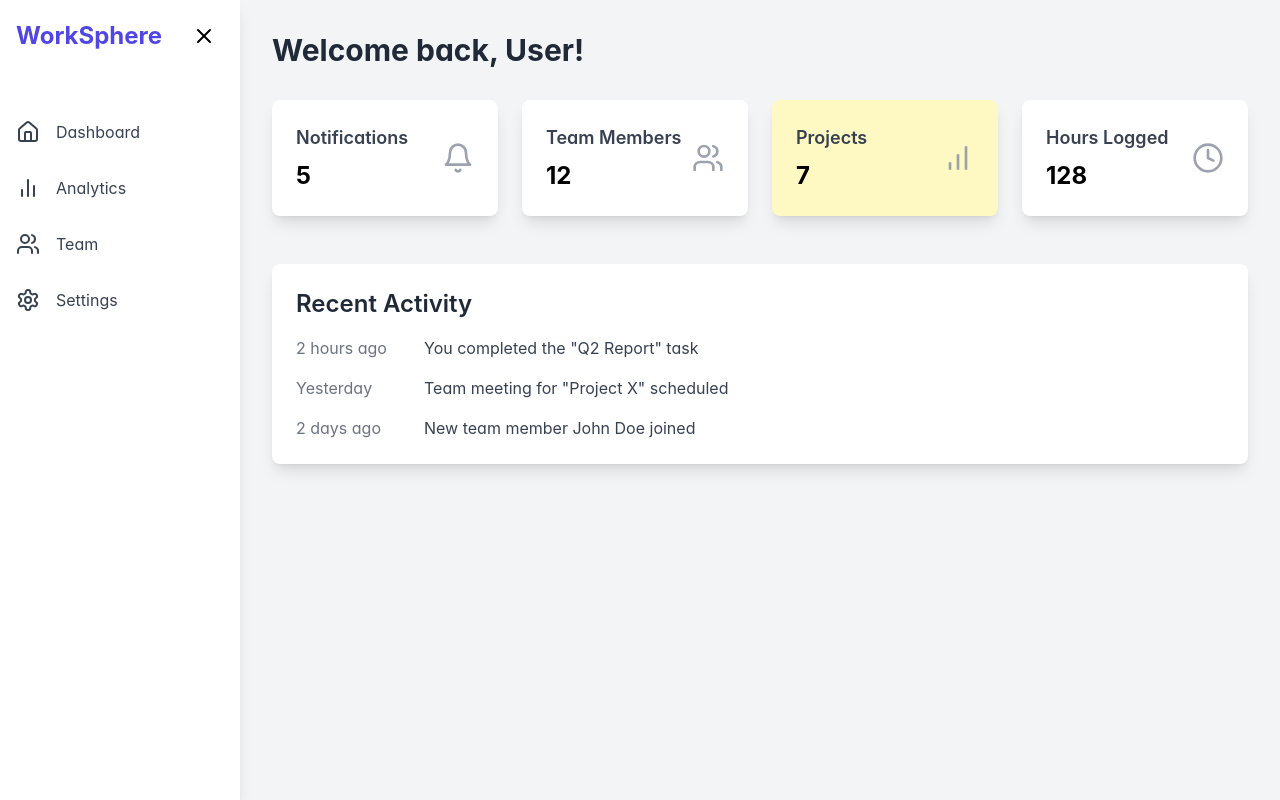
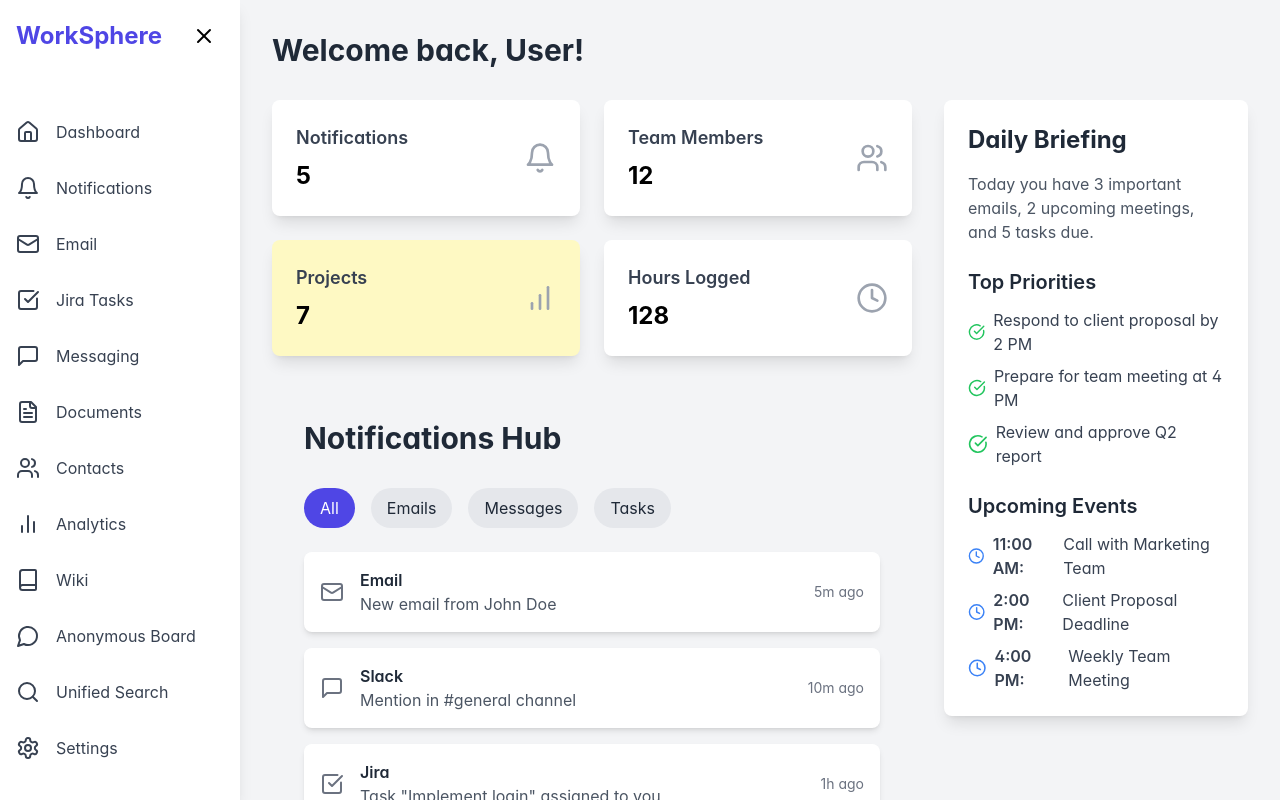
Before and after one commit to Darksp33d/WorkSphere-React, a React (Create React App) app: page /dashboard in a window 1280 px wide. Built offline with nearby package versions, Linux system fonts and the light colour scheme.

Commit message:
notification hub

```diff
--- a/src/App.js
+++ b/src/App.js
@@ -3,6 +3,8 @@ import { BrowserRouter as Router, Routes, Route, Navigate } from 'react-router-d
 import HomePage from './Components/HomePage';
 import Dashboard from './Components/Dashboard';
 import AuthenticatedLayout from './Components/AuthenticatedLayout';
+import NotificationsHub from './Components/NotificationsHub';
+import DailyBriefing from './Components/DailyBriefing';
 
 const PrivateRoute = ({ children }) => {
   const isAuthenticated = true; // Replace with actual auth check
@@ -15,7 +17,8 @@ const App = () => {
       <Routes>
         <Route path="/" element={<HomePage />} />
         <Route path="/dashboard" element={<PrivateRoute><Dashboard /></PrivateRoute>} />
-        {/* Add other authenticated routes here */}
+        <Route path="/notifications" element={<PrivateRoute><NotificationsHub /></PrivateRoute>} />
+        <Route path ="/daily-briefing" element={<PrivateRoute><DailyBriefing /></PrivateRoute>} />
       </Routes>
     </Router>
   );
--- /dev/null
+++ b/src/Components/DailyBriefing.jsx
@@ -0,0 +1,62 @@
+import React, { useState, useEffect } from 'react';
+import { motion } from 'framer-motion';
+import { Calendar, Clock, CheckCircle } from 'lucide-react';
+
+const DailyBriefing = () => {
+  const [briefing, setBriefing] = useState(null);
+
+  useEffect(() => {
+    // TODO: Fetch daily briefing from AI service
+    const dummyBriefing = {
+      date: new Date().toLocaleDateString(),
+      summary: "Today you have 3 important emails, 2 upcoming meetings, and 5 tasks due.",
+      topPriorities: [
+        "Respond to client proposal by 2 PM",
+        "Prepare for team meeting at 4 PM",
+        "Review and approve Q2 report"
+      ],
+      upcomingEvents: [
+        { time: "11:00 AM", title: "Call with Marketing Team" },
+        { time: "2:00 PM", title: "Client Proposal Deadline" },
+        { time: "4:00 PM", title: "Weekly Team Meeting" }
+      ]
+    };
+    setBriefing(dummyBriefing);
+  }, []);
+
+  if (!briefing) return <div>Loading briefing...</div>;
+
+  return (
+    <motion.div
+      className="bg-white p-6 rounded-lg shadow-lg"
+      initial={{ opacity: 0, y: 20 }}
+      animate={{ opacity: 1, y: 0 }}
+      transition={{ duration: 0.5 }}
+    >
+      <h2 className="text-2xl font-bold text-gray-800 mb-4">Daily Briefing</h2>
+      <p className="text-gray-600 mb-6">{briefing.summary}</p>
+
+      <h3 className="text-xl font-semibold text-gray-800 mb-3">Top Priorities</h3>
+      <ul className="space-y-2 mb-6">
+        {briefing.topPriorities.map((priority, index) => (
+          <li key={index} className="flex items-center text-gray-700">
+            <CheckCircle className="text-green-500 mr-2" size={20} />
+            {priority}
+          </li>
+        ))}
+      </ul>
+
+      <h3 className="text-xl font-semibold text-gray-800 mb-3">Upcoming Events</h3>
+      <ul className="space-y-2">
+        {briefing.upcomingEvents.map((event, index) => (
+          <li key={index} className="flex items-center text-gray-700">
+            <Clock className="text-blue-500 mr-2" size={20} />
+            <span className="font-semibold mr-2">{event.time}:</span> {event.title}
+          </li>
+        ))}
+      </ul>
+    </motion.div>
+  );
+};
+
+export default DailyBriefing;
--- a/src/Components/Dashboard.jsx
+++ b/src/Components/Dashboard.jsx
@@ -1,6 +1,8 @@
 import React from 'react';
 import { motion } from 'framer-motion';
 import { Bell, Users, BarChart, Clock } from 'lucide-react';
+import NotificationsHub from './NotificationsHub';
+import DailyBriefing from './DailyBriefing';
 
 const Card = ({ title, value, icon: Icon, color }) => (
   <motion.div
@@ -29,34 +31,21 @@ const Dashboard = () => {
       >
         Welcome back, User!
       </motion.h1>
-      <div className="grid grid-cols-1 md:grid-cols-2 lg:grid-cols-4 gap-6">
-        <Card title="Notifications" value="5" icon={Bell} color="bg-blue-100" />
-        <Card title="Team Members" value="12" icon={Users} color="bg-green-100" />
-        <Card title="Projects" value="7" icon={BarChart} color="bg-yellow-100" />
-        <Card title="Hours Logged" value="128" icon={Clock} color="bg-purple-100" />
+
+      <div className="grid grid-cols-1 lg:grid-cols-3 gap-8">
+        <div className="lg:col-span-2">
+          <div className="grid grid-cols-2 gap-6 mb-8">
+            <Card title="Notifications" value="5" icon={Bell} color="bg-blue-100" />
+            <Card title="Team Members" value="12" icon={Users} color="bg-green-100" />
+            <Card title="Projects" value="7" icon={BarChart} color="bg-yellow-100" />
+            <Card title="Hours Logged" value="128" icon={Clock} color="bg-purple-100" />
+          </div>
+          <NotificationsHub />
+        </div>
+        <div>
+          <DailyBriefing />
+        </div>
       </div>
-      <motion.div
-        className="mt-12 bg-white p-6 rounded-lg shadow-lg"
-        initial={{ opacity: 0, y: 20 }}
-        animate={{ opacity: 1, y: 0 }}
-        transition={{ duration: 0.5, delay: 0.2 }}
-      >
-        <h2 className="text-2xl font-semibold text-gray-800 mb-4">Recent Activity</h2>
-        <ul className="space-y-4">
-          <li className="flex items-center text-gray-700">
-            <span className="w-32 text-gray-500">2 hours ago</span>
-            <span>You completed the "Q2 Report" task</span>
-          </li>
-          <li className="flex items-center text-gray-700">
-            <span className="w-32 text-gray-500">Yesterday</span>
-            <span>Team meeting for "Project X" scheduled</span>
-          </li>
-          <li className="flex items-center text-gray-700">
-            <span className="w-32 text-gray-500">2 days ago</span>
-            <span>New team member John Doe joined</span>
-          </li>
-        </ul>
-      </motion.div>
     </div>
   );
 };
--- /dev/null
+++ b/src/Components/NotificationsHub.jsx
@@ -0,0 +1,61 @@
+import React, { useState, useEffect } from 'react';
+import { motion } from 'framer-motion';
+import { Bell, Mail, MessageSquare, CheckSquare } from 'lucide-react';
+
+const NotificationItem = ({ icon: Icon, source, message, time }) => (
+  <motion.div
+    className="flex items-center p-4 bg-white rounded-lg shadow-md mb-4"
+    whileHover={{ scale: 1.02 }}
+    transition={{ type: "spring", stiffness: 400, damping: 10 }}
+  >
+    <Icon className="text-gray-500 mr-4" size={24} />
+    <div className="flex-grow">
+      <p className="font-semibold text-gray-800">{source}</p>
+      <p className="text-gray-600">{message}</p>
+    </div>
+    <span className="text-sm text-gray-500">{time}</span>
+  </motion.div>
+);
+
+const NotificationsHub = () => {
+  const [notifications, setNotifications] = useState([]);
+  const [filter, setFilter] = useState('all');
+
+  useEffect(() => {
+    // TODO: Fetch notifications from API
+    const dummyNotifications = [
+      { id: 1, source: 'Email', message: 'New email from John Doe', time: '5m ago', type: 'email' },
+      { id: 2, source: 'Slack', message: 'Mention in #general channel', time: '10m ago', type: 'message' },
+      { id: 3, source: 'Jira', message: 'Task "Implement login" assigned to you', time: '1h ago', type: 'task' },
+      // ... more dummy notifications
+    ];
+    setNotifications(dummyNotifications);
+  }, []);
+
+  const filteredNotifications = notifications.filter(notification =>
+    filter === 'all' || notification.type === filter
+  );
+
+  return (
+    <div className="p-8">
+      <h1 className="text-3xl font-bold text-gray-800 mb-8">Notifications Hub</h1>
+      <div className="mb-6 flex space-x-4">
+        <button onClick={() => setFilter('all')} className={`px-4 py-2 rounded-full ${filter === 'all' ? 'bg-indigo-600 text-white' : 'bg-gray-200 text-gray-800'}`}>All</button>
+        <button onClick={() => setFilter('email')} className={`px-4 py-2 rounded-full ${filter === 'email' ? 'bg-indigo-600 text-white' : 'bg-gray-200 text-gray-800'}`}>Emails</button>
+        <button onClick={() => setFilter('message')} className={`px-4 py-2 rounded-full ${filter === 'message' ? 'bg-indigo-600 text-white' : 'bg-gray-200 text-gray-800'}`}>Messages</button>
+        <button onClick={() => setFilter('task')} className={`px-4 py-2 rounded-full ${filter === 'task' ? 'bg-indigo-600 text-white' : 'bg-gray-200 text-gray-800'}`}>Tasks</button>
+      </div>
+      {filteredNotifications.map(notification => (
+        <NotificationItem
+          key={notification.id}
+          icon={notification.type === 'email' ? Mail : notification.type === 'message' ? MessageSquare : CheckSquare}
+          source={notification.source}
+          message={notification.message}
+          time={notification.time}
+        />
+      ))}
+    </div>
+  );
+};
+
+export default NotificationsHub;
--- a/src/Components/Sidebar.jsx
+++ b/src/Components/Sidebar.jsx
@@ -1,7 +1,7 @@
 import React, { useState } from 'react';
 import { motion } from 'framer-motion';
 import { Link } from 'react-router-dom';
-import { Home, BarChart2, Users, Settings, Menu, X } from 'lucide-react';
+import { Home, Bell, Mail, CheckSquare, MessageSquare, FileText, Users, BarChart2, Book, MessageCircle, Search, Settings, X, Menu } from 'lucide-react';
 
 const SidebarLink = ({ icon: Icon, text, to, isExpanded }) => (
   <Link to={to} className="flex items-center p-4 text-gray-700 hover:bg-indigo-100 rounded-lg transition-all duration-300">
@@ -15,7 +15,7 @@ const Sidebar = () => {
 
   return (
     <motion.div
-      className="bg-white h-screen shadow-lg"
+      className="bg-white h-screen shadow-lg overflow-y-auto"
       initial={{ width: 240 }}
       animate={{ width: isExpanded ? 240 : 80 }}
       transition={{ duration: 0.3 }}
@@ -28,8 +28,16 @@ const Sidebar = () => {
       </div>
       <nav className="mt-8">
         <SidebarLink icon={Home} text="Dashboard" to="/dashboard" isExpanded={isExpanded} />
+        <SidebarLink icon={Bell} text="Notifications" to="/notifications" isExpanded={isExpanded} />
+        <SidebarLink icon={Mail} text="Email" to="/email" isExpanded={isExpanded} />
+        <SidebarLink icon={CheckSquare} text="Jira Tasks" to="/tasks" isExpanded={isExpanded} />
+        <SidebarLink icon={MessageSquare} text="Messaging" to="/messaging" isExpanded={isExpanded} />
+        <SidebarLink icon={FileText} text="Documents" to="/documents" isExpanded={isExpanded} />
+        <SidebarLink icon={Users} text="Contacts" to="/contacts" isExpanded={isExpanded} />
         <SidebarLink icon={BarChart2} text="Analytics" to="/analytics" isExpanded={isExpanded} />
-        <SidebarLink icon={Users} text="Team" to="/team" isExpanded={isExpanded} />
+        <SidebarLink icon={Book} text="Wiki" to="/wiki" isExpanded={isExpanded} />
+        <SidebarLink icon={MessageCircle} text="Anonymous Board" to="/anonymous-board" isExpanded={isExpanded} />
+        <SidebarLink icon={Search} text="Unified Search" to="/search" isExpanded={isExpanded} />
         <SidebarLink icon={Settings} text="Settings" to="/settings" isExpanded={isExpanded} />
       </nav>
     </motion.div>
```
